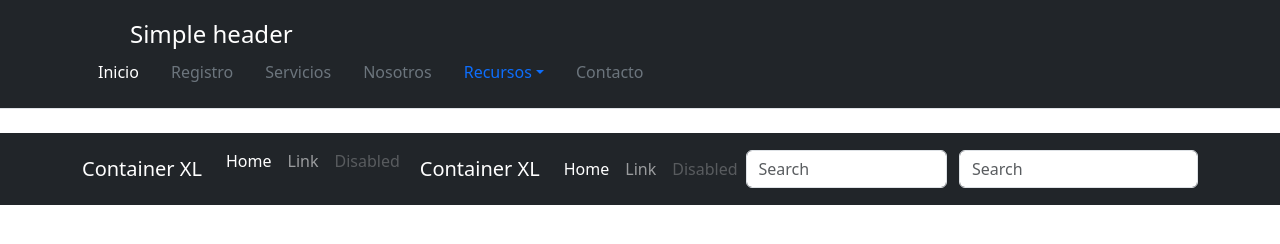
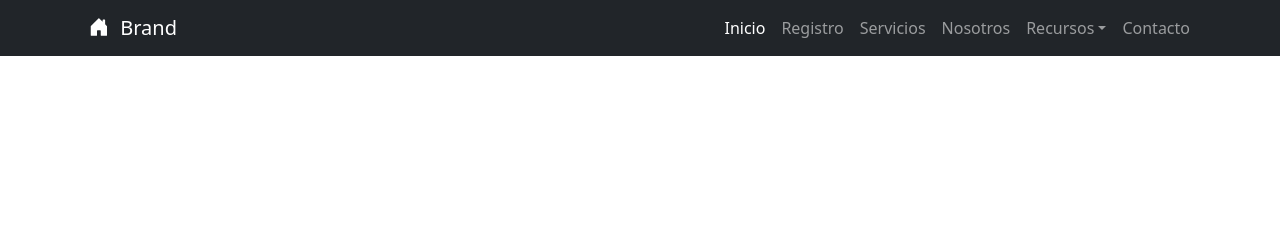
Before and after one commit to sorgazb/Brand_Bootstrap_JQuery, a plain HTML site: page Solucion/index.html in a window 1280 px wide. Drawn offline with nearby package versions, Linux system fonts and the light colour scheme.

Commit message:
Update navbar in index.html

```diff
--- a/Solucion/index.html
+++ b/Solucion/index.html
@@ -7,78 +7,45 @@
     <link href="https://cdn.jsdelivr.net/npm/bootstrap@5.3.3/dist/css/bootstrap.min.css" rel="stylesheet" integrity="sha384-QWTKZyjpPEjISv5WaRU9OFeRpok6YctnYmDr5pNlyT2bRjXh0JMhjY6hW+ALEwIH" crossorigin="anonymous">
   </head>
   <body>
-    <header class="d-flex flex-wrap justify-content-center py-3 mb-4 border-bottom navbar-dark bg-dark">
-        <div class="container">
-            <a href="/" class="d-flex align-items-center mb-3 mb-md-0 me-md-auto link-body-emphasis text-decoration-none">
-                <svg class="bi me-2" width="40" height="32"><use xlink:href="#bootstrap"></use></svg>
-                <span class="fs-4 text-white">Simple header</span>
+        <nav class="navbar navbar-expand-md navbar-dark bg-dark" aria-label="First navbar example">
+          <div class="container-xl">
+              <a class="navbar-brand" href="#">
+                <svg xmlns="http://www.w3.org/2000/svg" width="25" height="25" fill="currentColor" class="bi bi-house-door-fill me-2" viewBox="0 0 9 20">
+                  <path d="M6.5 14.5v-3.505c0-.245.25-.495.5-.495h2c.25 0 .5.25.5.5v3.5a.5.5 0 0 0 .5.5h4a.5.5 0 0 0 .5-.5v-7a.5.5 0 0 0-.146-.354L13 5.793V2.5a.5.5 0 0 0-.5-.5h-1a.5.5 0 0 0-.5.5v1.293L8.354 1.146a.5.5 0 0 0-.708 0l-6 6A.5.5 0 0 0 1.5 7.5v7a.5.5 0 0 0 .5.5h4a.5.5 0 0 0 .5-.5"/>
+                </svg>
+                Brand
               </a>
-              <ul class="nav nav-pills">
-                <li class="nav-item"><a href="#" class="nav-link text-white" aria-current="page">Inicio</a></li>
-                <li class="nav-item"><a href="#" class="nav-link text-secondary">Registro</a></li>
-                <li class="nav-item"><a href="#" class="nav-link text-secondary">Servicios</a></li>
-                <li class="nav-item"><a href="#" class="nav-link text-secondary">Nosotros</a></li>
-                <li class="nav-item dropdown">
-                  <a class="nav-link dropdown-toggle" href="#" data-bs-toggle="dropdown" aria-expanded="false">Recursos</a>
-                  <ul class="dropdown-menu">
-                    <li><a class="dropdown-item" href="#">Action</a></li>
-                    <li><a class="dropdown-item" href="#">Another action</a></li>
-                    <li><a class="dropdown-item" href="#">Something else here</a></li>
-                  </ul>
-                </li>
-                <li class="nav-item"><a href="#" class="nav-link text-secondary">Contacto</a></li>
-              </ul>
-        </div>
-    </header>
 
-    <nav class="navbar navbar-expand-lg navbar-dark bg-dark" aria-label="Ninth navbar example">
-        <div class="container-xl">
-          <a class="navbar-brand" href="#">Container XL</a>
-          <button class="navbar-toggler" type="button" data-bs-toggle="collapse" data-bs-target="#navbarsExample07XL" aria-controls="navbarsExample07XL" aria-expanded="false" aria-label="Toggle navigation">
+            <button class="navbar-toggler" type="button" data-bs-toggle="collapse" data-bs-target="#navbarsExample01" aria-controls="navbarsExample01" aria-expanded="false" aria-label="Toggle navigation">
               <span class="navbar-toggler-icon"></span>
             </button>
 
-          <div class="collapse navbar-collapse" id="navbarsExample07XL">
-            <ul class="navbar-nav me-auto mb-2 mb-lg-0">
+            <div class="collapse navbar-collapse" id="navbarsExample01">
+              <ul class="navbar-nav ms-auto mb-2 mb-md-0">
                 <li class="nav-item">
-                <a class="nav-link active" aria-current="page" href="#">Home</a>
+                  <a class="nav-link active" aria-current="page" href="#">Inicio</a>
                 </li>
                 <li class="nav-item">
-                <a class="nav-link" href="#">Link</a>
+                  <a class="nav-link" href="#">Registro</a>
                 </li>
                 <li class="nav-item">
-                <a class="nav-link disabled" aria-disabled="true">Disabled</a>
-              </li>
-<nav class="navbar navbar-expand-lg navbar-dark bg-dark" aria-label="Ninth navbar example">
-    <div class="container-xl">
-      <a class="navbar-brand" href="#">Container XL</a>
-      <button class="navbar-toggler" type="button" data-bs-toggle="collapse" data-bs-target="#navbarsExample07XL" aria-controls="navbarsExample07XL" aria-expanded="false" aria-label="Toggle navigation">
-        <span class="navbar-toggler-icon"></span>
-      </button>
-
-      <div class="collapse navbar-collapse" id="navbarsExample07XL">
-        <ul class="navbar-nav me-auto mb-2 mb-lg-0">
-          <li class="nav-item">
-            <a class="nav-link active" aria-current="page" href="#">Home</a>
+                  <a class="nav-link" href="#">Servicios</a>
                 </li>
                 <li class="nav-item">
-            <a class="nav-link" href="#">Link</a>
+                  <a class="nav-link" href="#">Nosotros</a>
+                </li>
+                <li class="nav-item dropdown">
+                  <a class="nav-link dropdown-toggle" href="#" id="dropdown01" data-bs-toggle="dropdown" aria-expanded="false">Recursos</a>
+                  <ul class="dropdown-menu bg--secondary" aria-labelledby="dropdown01">
+                    <li><a class="dropdown-item text-white" href="#">Action</a></li>
+                    <li><a class="dropdown-item text-white" href="#">Another action</a></li>
+                    <li><a class="dropdown-item text-white" href="#">Something else here</a></li>
+                  </ul>
                 </li>
                 <li class="nav-item">
-            <a class="nav-link disabled" aria-disabled="true">Disabled</a>
+                  <a class="nav-link" href="#">Contacto</a>
                 </li>
-
               </ul>
-        <form role="search">
-          <input class="form-control" type="search" placeholder="Search" aria-label="Search">
-        </form>
-      </div>
-    </div>
-  </nav>
-            </ul>
-            <form role="search">
-              <input class="form-control" type="search" placeholder="Search" aria-label="Search">
-            </form>
             </div>
           </div>
         </nav>
```
Lines whose indentation alone changed are shown as unchanged.
